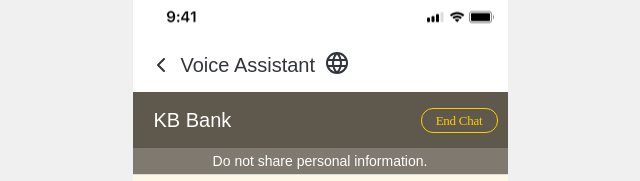
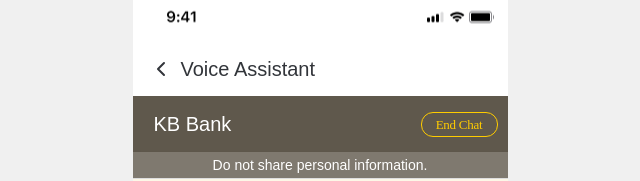
Before and after one commit to gimeus/KB_financial_AI, a React (Create React App) app in the folder web/Frontend/: page / in a window 1280 px wide. Shown: the top 181 px of the page, without its empty margins (320-960 px from the left). Built offline with nearby package versions, Linux system fonts and the light colour scheme; the HTML template or start-up script is replaced by a standard one; a web font is replaced by a local one.

Commit message:
UI 수정

```diff
--- a/web/Frontend/src/App.css
+++ b/web/Frontend/src/App.css
@@ -11,17 +11,14 @@
   width: 375px;
   height: 812px;
   align-items: center;
+  background-color: #fff;
   overflow: hidden;
-  background-color: #fff;
 }
 
-.status-bar {
-  width: 375px;
-  height: 44px;
-  background-color: #fff;
-  display: flex;
-  align-items: center;
-  justify-content: center;
+.status-bar,
+.header {
+  width: 100%;
+  flex-shrink: 0;
 }
 
 .chat-window {
@@ -33,4 +30,5 @@
   flex-direction: column;
   justify-content: flex-start;
   border-top: 1px solid #ddd;
+  overflow-y: auto; /* 메시지 창만 스크롤 가능하도록 설정 */
 }
--- a/web/Frontend/src/components/ChatMessage.css
+++ b/web/Frontend/src/components/ChatMessage.css
@@ -1,28 +1,21 @@
 .message-container {
   display: flex;
   flex-direction: column;
-  margin: 5px 0;
-}
-
-.message-time {
-  color: #666;
-  font-size: 11px;
-  font-weight: 400;
-  line-height: 11px;
+  margin: 10px 16px; /* 메시지 박스 양쪽 여백을 설정합니다 */
 }
 
 .message {
   color: #222222;
-  max-width: 80%;
-  padding: 10px;
+  padding: 12px 16px;
   border-radius: 5px;
   font-family: 'Pretendard', sans-serif;
   font-weight: 400;
+  word-wrap: break-word;
 }
 
 .message-time-user {
   align-self: flex-end;
-  margin-right: 19px;
+  margin-right: 0; /* 오른쪽 여백을 제거하여 텍스트와 시간 간격을 균등하게 유지합니다 */
   margin-bottom: 10px;
 }
 
@@ -31,7 +24,8 @@
   background: #ffd736;
   box-shadow: 0px 0px 4px 0px rgba(0, 0, 0, 0.06);
   align-self: flex-end;
-  margin-right: 16px;
+  margin-right: 0;
+  padding: 12px 16px;
 }
 
 .message-bot {
@@ -39,7 +33,8 @@
   background: #fff;
   box-shadow: 0px 0px 4px 0px rgba(0, 0, 0, 0.06);
   align-self: flex-start;
-  margin-left: 16px;
+  margin-left: 0;
+  padding: 12px 16px;
 }
 
 .message-time-container {
@@ -52,7 +47,6 @@
   width: 32px;
   height: 32px;
   margin-right: 8px;
-  margin-left: 16px;
 }
 
 .message-time-text {
--- a/web/Frontend/src/components/ChatMessage.js
+++ b/web/Frontend/src/components/ChatMessage.js
@@ -1,6 +1,24 @@
 import React from 'react';
 import './ChatMessage.css';
-import BotLogo from '../assets/icons/KB.svg'; // SVG 파일 경로
+import BotLogo from '../assets/icons/KB.svg';
+
+const formatTime = (time) => {
+  const period = time.includes('오후') || time.includes('PM') ? 'PM' : 'AM';
+
+  let [hour, minute] = time.match(/\d{1,2}:\d{2}/)[0].split(':');
+
+  hour = parseInt(hour, 10);
+
+  if (period === 'PM' && hour < 12) {
+    hour += 12;
+  } else if (period === 'AM' && hour === 12) {
+    hour = 0;
+  }
+
+  hour = hour % 12 || 12;
+
+  return `${hour}:${minute} ${period}`;
+};
 
 const ChatMessage = ({ type, children, time }) => {
   return (
@@ -10,12 +28,12 @@
           <img src={BotLogo} alt="Bot Logo" className="message-bot-logo" />
           <div className="message-time-text">
             <span className="message-text-label">KB Bank</span>
-            <span className="message-time">{time}</span>
+            <span className="message-time">{formatTime(time)}</span>
           </div>
         </div>
       )}
       {type === 'user' && (
-        <div className="message-time message-time-user">{time}</div>
+        <div className="message-time message-time-user">{formatTime(time)}</div>
       )}
       <div
         className={`message ${
--- a/web/Frontend/src/components/Header.css
+++ b/web/Frontend/src/components/Header.css
@@ -54,14 +54,6 @@
   color: #fff;
 }
 
-.language-setting {
-  background-color: transparent;
-  border: none;
-  cursor: pointer;
-  padding: 0;
-  margin-right: 26px;
-}
-
 .end-chat {
   background-color: transparent;
   color: #fc0;
--- a/web/Frontend/src/components/Header.js
+++ b/web/Frontend/src/components/Header.js
@@ -1,6 +1,5 @@
 import React from 'react';
 import chevronLeft from '../assets/icons/chevron-left.svg';
-import languageIcon from '../assets/icons/language.svg';
 import './Header.css';
 
 const Header = () => {
@@ -9,9 +8,6 @@
       <header className="header header-top">
         <img src={chevronLeft} alt="Chevron Left" className="chevron-icon" />
         <h1>Voice Assistant</h1>
-        <button className="language-setting">
-          <img src={languageIcon} alt="Language Settings" />
-        </button>
       </header>
       <header className="header header-bottom">
         <h2>KB Bank</h2>
```
